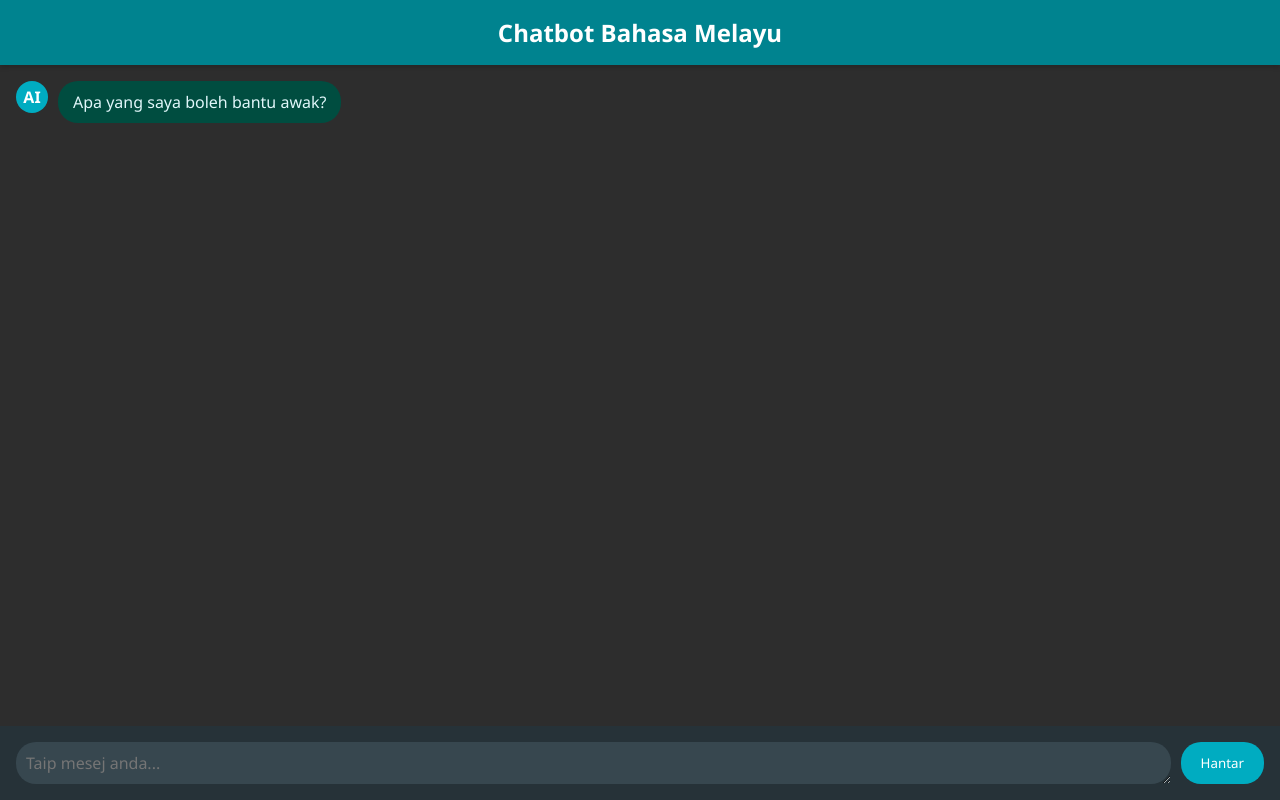
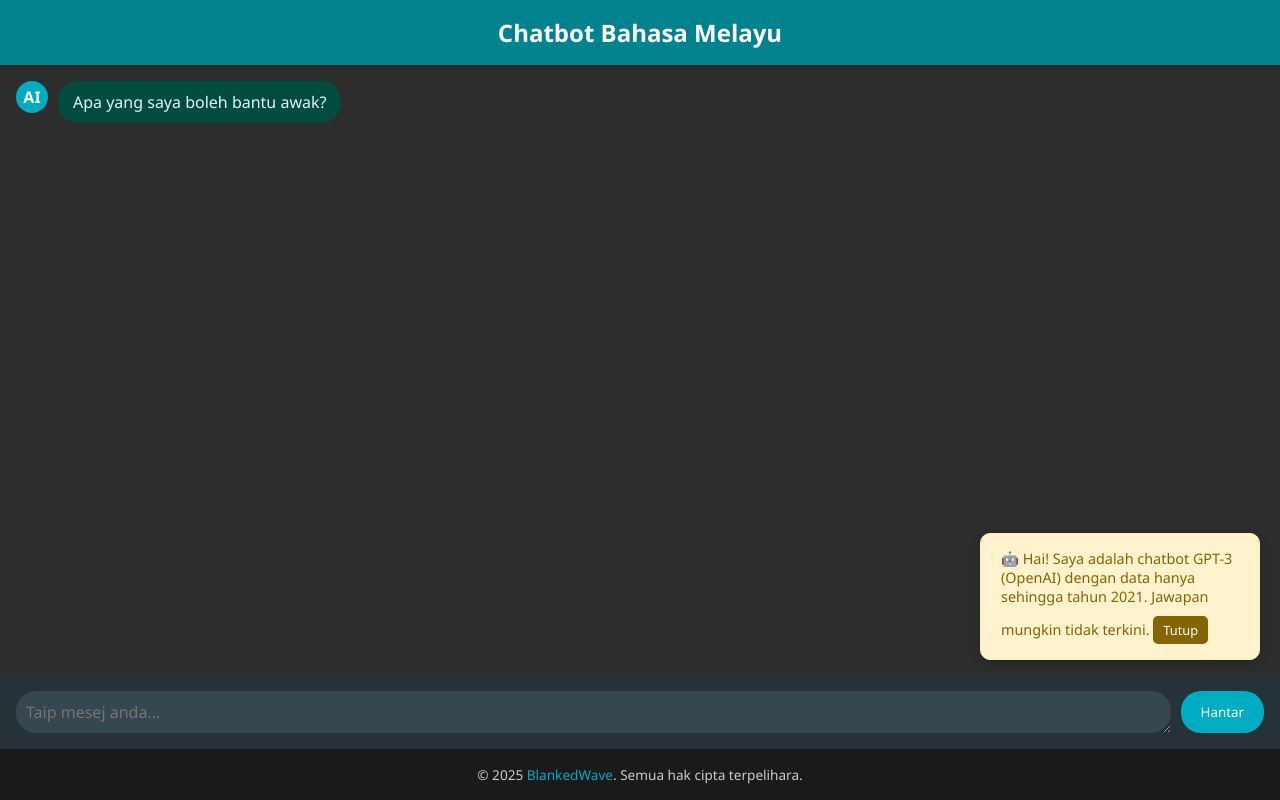
Before and after one commit to BlankedWave/Chatbot, a plain HTML site: page index.html in a window 1280 px wide. Drawn offline with Linux system fonts and the light colour scheme.

Commit message:
Update index.html
-add disclaimer
-add footer

```diff
--- a/index.html
+++ b/index.html
@@ -114,6 +114,54 @@
       background-color: #0097a7;
     }
 
+    footer {
+      text-align: center;
+      padding: 1rem;
+      background-color: #1a1a1a;
+      font-size: 0.85rem;
+      color: #ccc;
+    }
+
+    footer a {
+      color: #00acc1;
+      text-decoration: none;
+    }
+
+    footer a:hover {
+      text-decoration: underline;
+    }
+
+    #disclaimerPopup {
+      position: fixed;
+      bottom: 140px;
+      right: 20px;
+      background-color: #fff3cd;
+      color: #856404;
+      border: 1px solid #ffeeba;
+      border-radius: 10px;
+      padding: 15px 20px;
+      box-shadow: 0 4px 8px rgba(0,0,0,0.2);
+      max-width: 280px;
+      font-size: 0.9rem;
+      z-index: 1000;
+      animation: popIn 0.4s ease-out;
+    }
+
+    #disclaimerPopup button {
+      margin-top: 10px;
+      background-color: #856404;
+      color: white;
+      border: none;
+      border-radius: 5px;
+      padding: 5px 10px;
+      cursor: pointer;
+      font-size: 0.8rem;
+    }
+
+    #disclaimerPopup button:hover {
+      background-color: #6c4f02;
+    }
+
     @keyframes fadeIn {
       from { opacity: 0; transform: translateY(5px); }
       to { opacity: 1; transform: translateY(0); }
@@ -146,6 +194,17 @@
     <textarea id="composerInput" rows="1" placeholder="Taip mesej anda..."></textarea>
     <button id="sendBtn">Hantar</button>
   </div>
+
+  <!-- Popup Clippy-style -->
+  <div id="disclaimerPopup">
+    🤖 Hai! Saya adalah chatbot GPT-3 (OpenAI) dengan data hanya sehingga tahun 2021. Jawapan mungkin tidak terkini.
+    <button onclick="closeDisclaimer()">Tutup</button>
+  </div>
+
+  <!-- Footer -->
+  <footer>
+    © 2025 <a href="https://github.com/BlankedWave" target="_blank">BlankedWave</a>. Semua hak cipta terpelihara.
+  </footer>
 
   <script>
     const messagesEl = document.getElementById('messages');
@@ -207,6 +266,10 @@
       }
     });
 
+    function closeDisclaimer() {
+      document.getElementById('disclaimerPopup').style.display = 'none';
+    }
+
     // Mesej permulaan
     window.addEventListener('DOMContentLoaded', () => {
       addMessage('assistant', 'Apa yang saya boleh bantu awak?');
```
